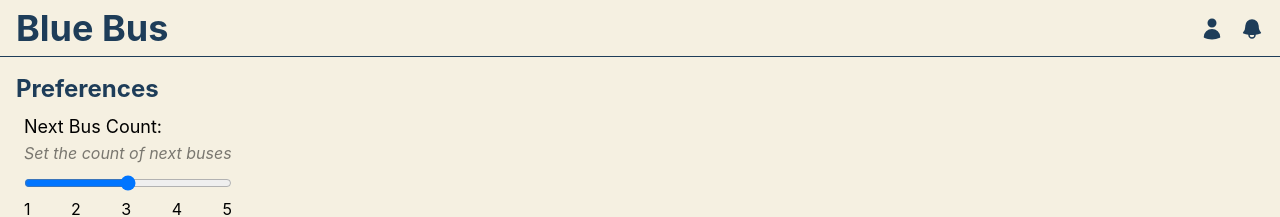
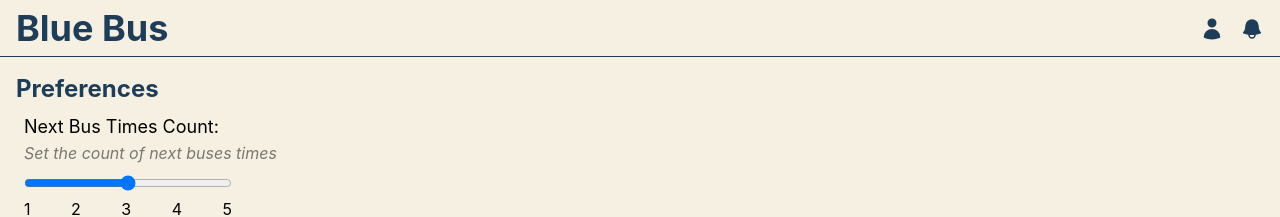
Before and after one commit to ParmarTarun/occt-blue-bus, a React (Create React App) app: page /occt-blue-bus/preferences in a window 1280 px wide. Shown: the top 217 px of the page. Built offline with nearby package versions, Linux system fonts and the light colour scheme.

Commit message:
🐛 Fix a typo

```diff
--- a/src/components/NextBusTimesCountSlider.tsx
+++ b/src/components/NextBusTimesCountSlider.tsx
@@ -12,8 +12,8 @@ const NextBusTimesCountSlider: FC<nextBusTimesCountSliderProps> = ({
   return (
     <div className="flex flex-col gap-2 sm:w-max align-center px-2">
       <div>
-        <p className="text-lg">Next Bus Count:</p>
-        <i className="opacity-50">Set the count of next buses </i>
+        <p className="text-lg">Next Bus Times Count:</p>
+        <i className="opacity-50">Set the count of next buses times </i>
       </div>
       <div className="md:w-52 sm:w-full">
         <input
--- a/src/pages/home.tsx
+++ b/src/pages/home.tsx
@@ -11,11 +11,11 @@ const HomePage = () => {
   }, []);
   return (
     <RoutesProvider>
-      <NextBus />
-      <Schedule />
-      {/* <div className="m-auto w-max text-2xl italic">
+      {/* <NextBus />
+      <Schedule /> */}
+      <div className="m-auto w-max text-2xl italic">
         <p className="">Currently under maintenance!</p>
-      </div> */}
+      </div>
     </RoutesProvider>
   );
 };
```
